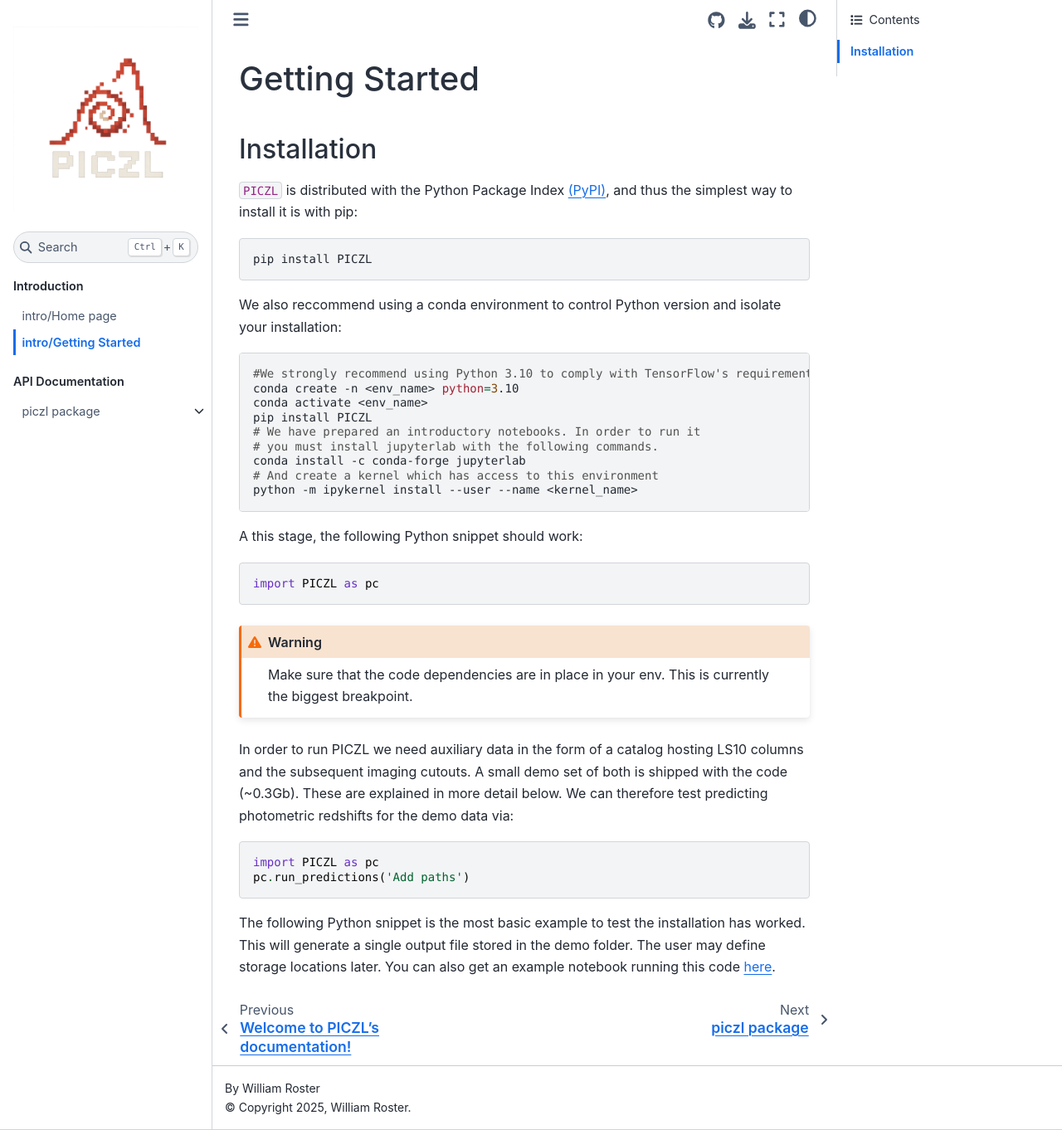
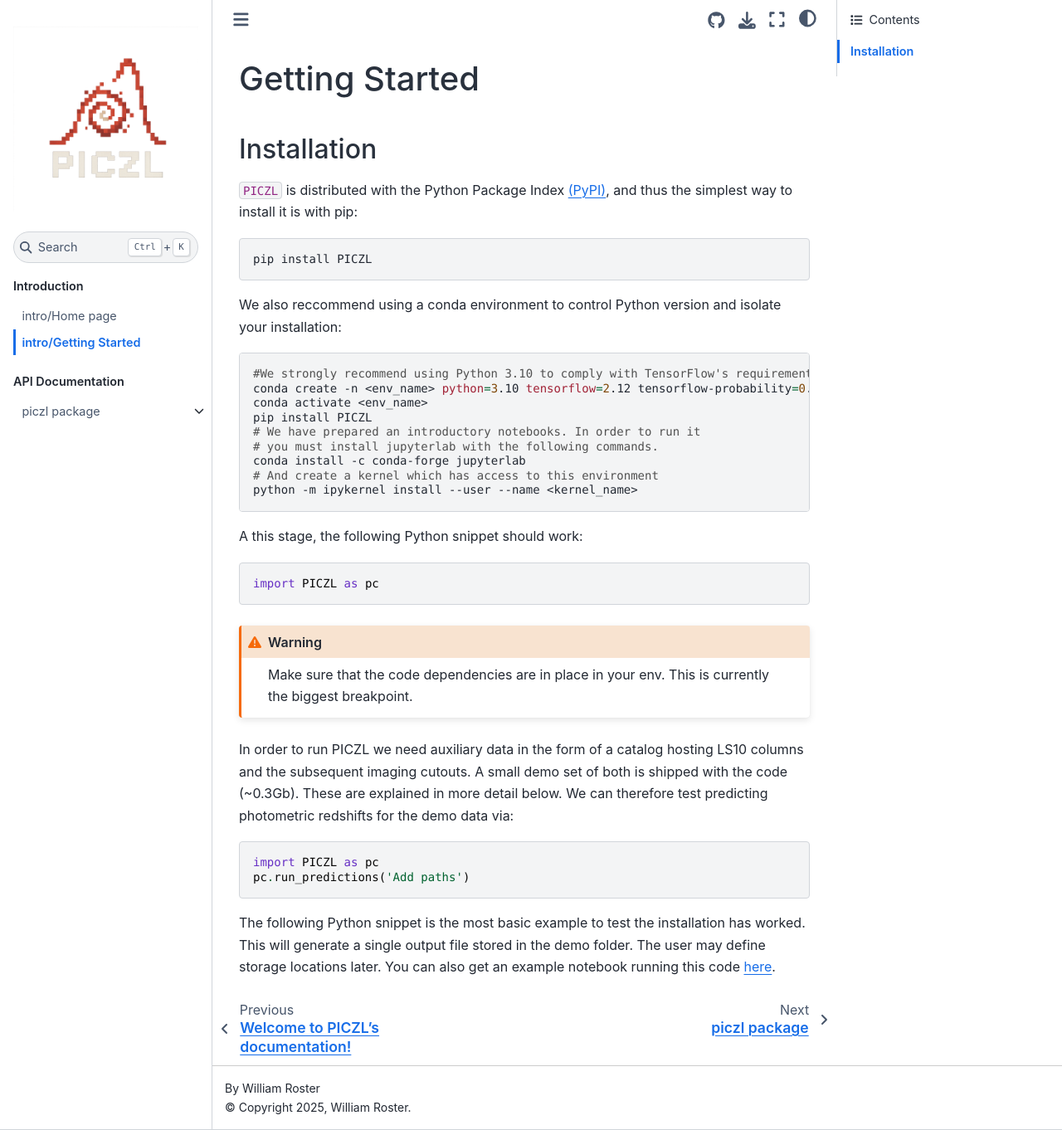
Before and after one commit to Space-papaya/PICZL, a Sphinx documentation site: the page built from docs/source/getting_started.rst, in a window 1280 px wide and 1362 px high. Shown: the whole window at 83% size. Built offline with Sphinx 7.4.7 and the Sphinx Book theme 1.1.4, drawn with Linux system fonts in a browser that asks for light colours.

Commit message:
Update getting_started.rst

```diff
--- a/docs/source/getting_started.rst
+++ b/docs/source/getting_started.rst
@@ -19,7 +19,7 @@
 .. code-block:: bash
 
     #We strongly recommend using Python 3.10 to comply with TensorFlow's requirements
-    conda create -n <env_name> python=3.10
+    conda create -n <env_name> python=3.10 tensorflow=2.12 tensorflow-probability=0.18
     conda activate <env_name>
     pip install PICZL
     # We have prepared an introductory notebooks. In order to run it
```
